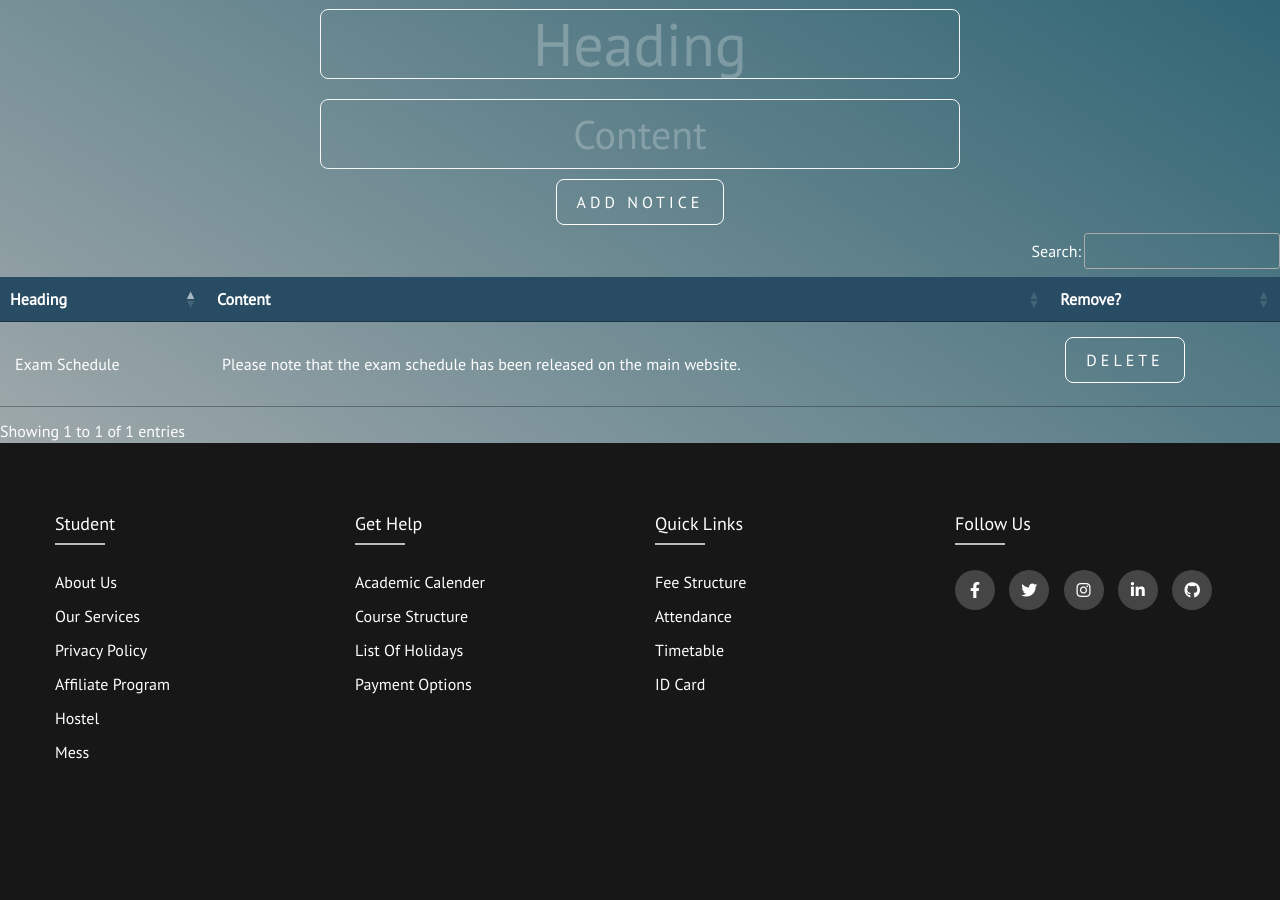
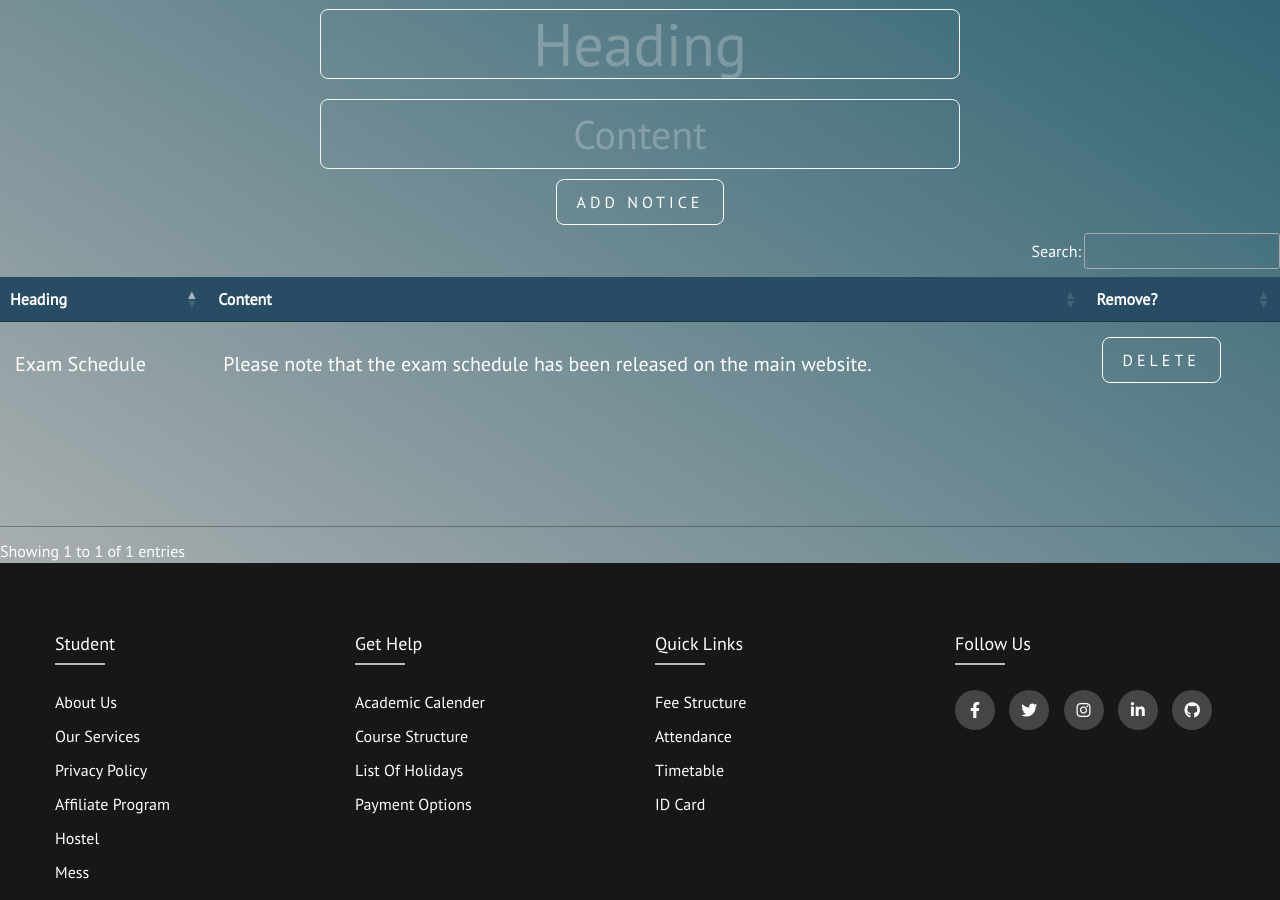
Before and after one commit to g-kabra/2ndSemWebDProject, a Flask app: page /admin/notices in a window 1280 px wide. Shown: the part 76-976 px from the top of the page. Before the commit the page ends 835 px from the top, so only its background shows below. Run offline with Flask 2, Linux system fonts and the light colour scheme; a user stored in the database is signed in; some libraries are stand-ins or nearby versions.

Commit message:
Made minor changes

```diff
--- a/app/templates/admin_notice.html
+++ b/app/templates/admin_notice.html
@@ -25,6 +25,14 @@
     <style>
       #existing-notices thead {
         background-color: rgb(40, 76, 99);
+        /* font-size: 100px; */
+      }
+      #existing-notices{
+        padding-bottom: 120px;
+      }
+
+      #existing-notices td {
+        font-size: 20px;
       }
 
       #notice-add-form {
@@ -56,7 +64,8 @@
         font-size: 40px;
       }
 
-      #existing-notices button, #notice-add-form button  {
+      #existing-notices button,
+      #notice-add-form button {
         position: relative;
         display: flex;
         flex-direction: column;
@@ -74,7 +83,8 @@
         cursor: pointer;
         margin-bottom: 1vh;
       }
-      #existing-notices button:hover, #notice-add-form button:hover  {
+      #existing-notices button:hover,
+      #notice-add-form button:hover {
         background: white;
         color: black;
         border-radius: 8px;
@@ -83,6 +93,7 @@
     </style>
   </head>
   <body>
+    <div width="100vw">
       <nav class="navbar-dark navbar-expand-lg navbar">
         <div class="container-fluid navb-links-container">
           <button
@@ -132,16 +143,17 @@
                   ><button class="styled-button">Add Notice</button></a
                 >
               </li>
-            <li  id = "logout">
+              <li id="logout">
                 <a href="/logout">
-              <button class = "styled-button">Logout</button>
+                  <button class="styled-button">Logout</button>
                 </a>
               </li>
             </ul>
           </div>
         </div>
       </nav>
-
+    </div>
+    <div>
       <form action="/admin/add_notice" method="post" id="notice-add-form">
         <input type="text" name="heading" required placeholder="Heading" />
         <input type="text" name="content" required placeholder="Content" />
@@ -167,7 +179,8 @@
         </tr>
         {%endfor%}
       </table>
-
+    </div>
+    <div width="100vw">
       <footer class="footer">
         <div class="containner">
           <div class="row">
@@ -215,6 +228,7 @@
           </div>
         </div>
       </footer>
+    </div>
     <!-- scripts -->
     <!-- JavaScript Bundle with Popper -->
     <script
```
Also changed, not shown: app/data.sqlite. Lines whose indentation alone changed are shown as unchanged.
